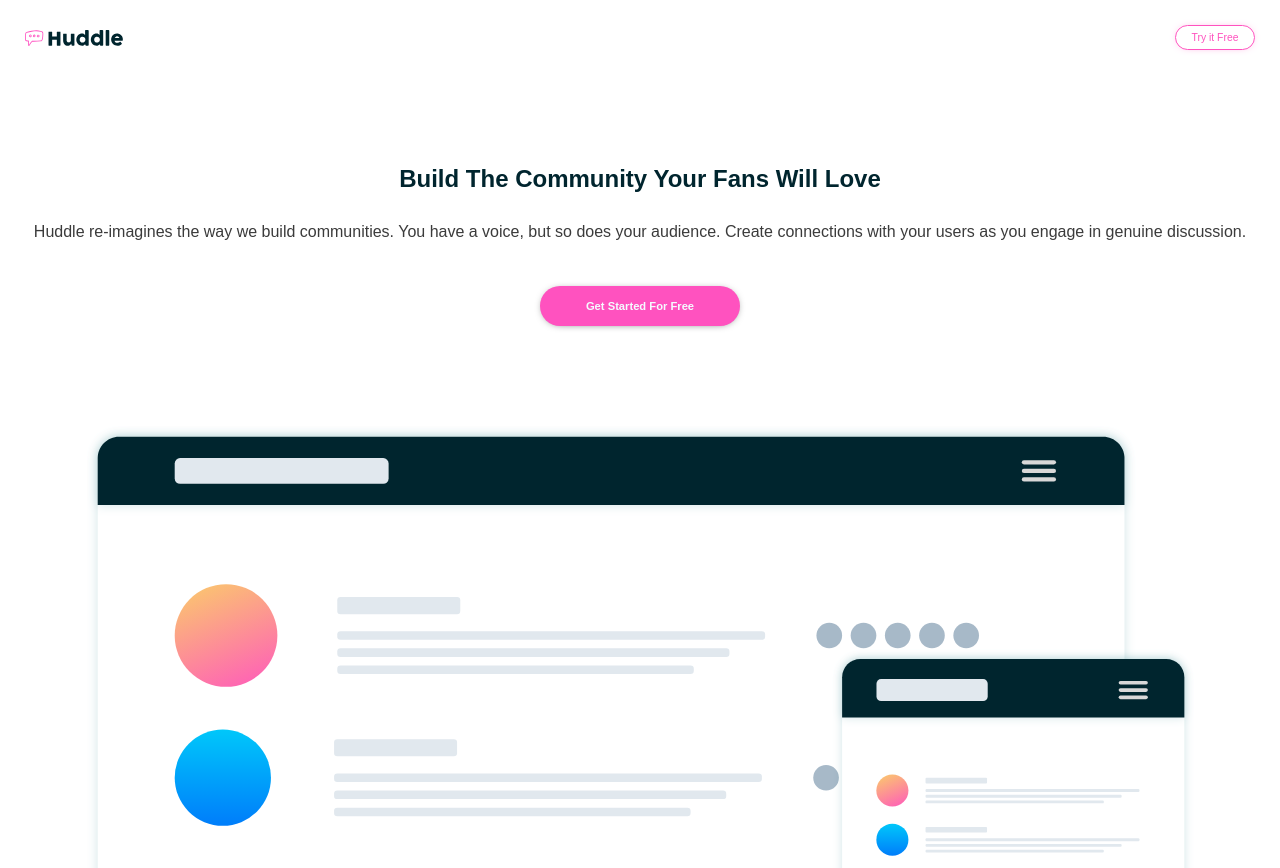
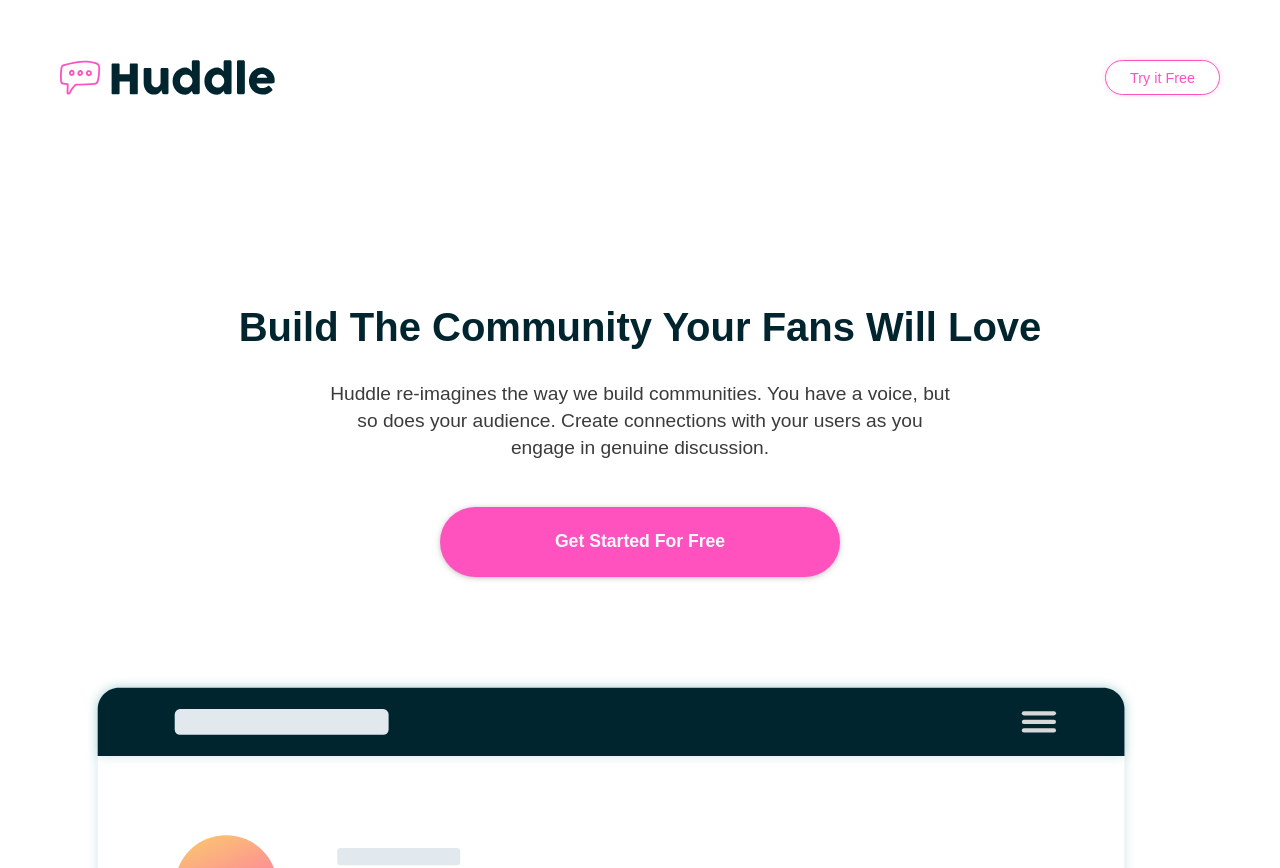
Before and after one commit to lucasregisdemoraes/huddle, a plain HTML site: page index.html in a window 1280 px wide. Shown: the top 868 px of the page. Drawn offline with Linux system fonts and the light colour scheme.

Commit message:
Avançado no desenvolvimento da página

```diff
--- a/index.html
+++ b/index.html
@@ -27,7 +27,7 @@
 
 <body>
   <header>
-    <img src="images/logo.svg" alt="Logo Huddle">
+    <img class="logo" src="images/logo.svg" alt="Logo Huddle">
     <a href="" class="button">Try it Free</a>
   </header>
 <main>
--- a/styles/style.css
+++ b/styles/style.css
@@ -38,11 +38,11 @@ header{
     display: flex;
     justify-content: space-between;
     align-items: center;
-    padding: 25px 25px;
+    padding: 25px;
 }
 
-header img{
-    height: 16px;
+header .logo{
+    width: 100px;
     display: block;
 }
 
@@ -235,3 +235,47 @@ footer p{
 #socialMedias li{
     margin: 0;
 }
+
+@media(min-width:1200px){
+
+/*  =====   GENERAL STYLES    =====   */
+
+
+/*  =====   HEADER    =====   */
+header{
+    padding: 60px;
+}
+header .logo{
+    width: 215px;
+}
+header .button{
+    font-size: 0.9rem;
+    width: 115px;
+    height: 35px;
+}
+
+/*  =====   MAIN    =====   */
+main h1{
+    font-size: 2.5rem;
+}
+main .button{
+    font-size: 1.1rem;
+    width: 400px;
+    height: 70px;
+    border-radius: 35px;
+}
+#firstSection{
+    padding-top: 150px;
+}
+#firstSection p{
+    font-size: 1.2rem;
+    line-height: 1.7rem;
+    width: 620px;
+    margin: auto;
+}
+
+/*  =====   FOOTER    =====   */
+
+
+
+}
```
